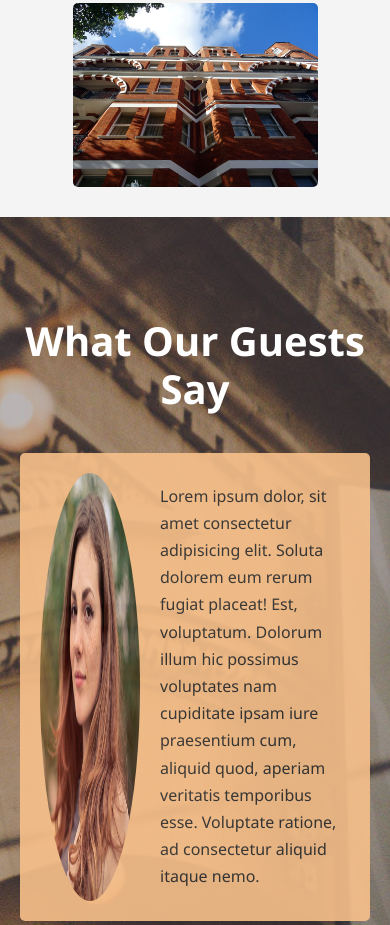
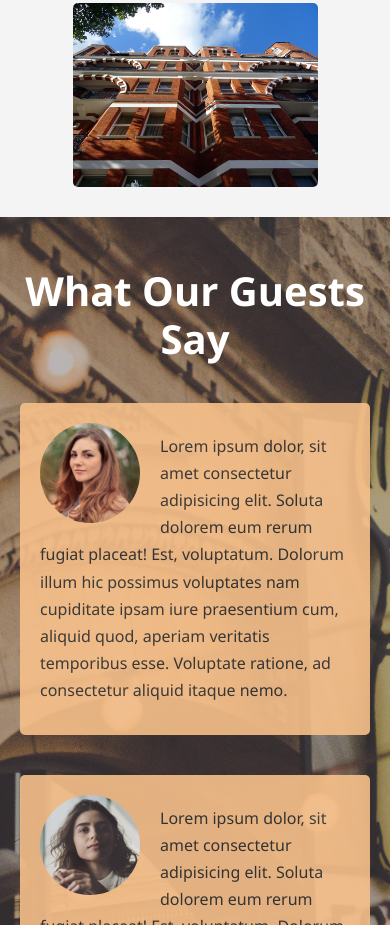
Before and after one commit to SuperNova-94/bt-hotel-site, a plain HTML site: page about.html in a window 390 px wide. Shown: the part 599-1524 px from the top of the page. Drawn offline with Linux system fonts and the light colour scheme.

Commit message:
Responsiveness fix

```diff
--- a/css/responsive.css
+++ b/css/responsive.css
@@ -14,9 +14,6 @@
     border-bottom: #444 dotted 1px;
 }
 /* Showcase */
-#showcase {
-    /* height: 100%; */
-}
 #showcase .showcase-content {
     padding-top: 130px;
     padding-left: 10px;
@@ -60,7 +57,20 @@
     text-align: center;
 }
 
+#testimonials {
+    padding-top: 50px;
+}
+
+.testimonial {
+    display: inline-block;
+}
+
+.testimonial img {
+    float: left;
+}
+
 /* Contact Form */
 #contact-info .box {
     border-bottom: #444 dotted 1px;
+    padding: 1.7rem;
 }
```
